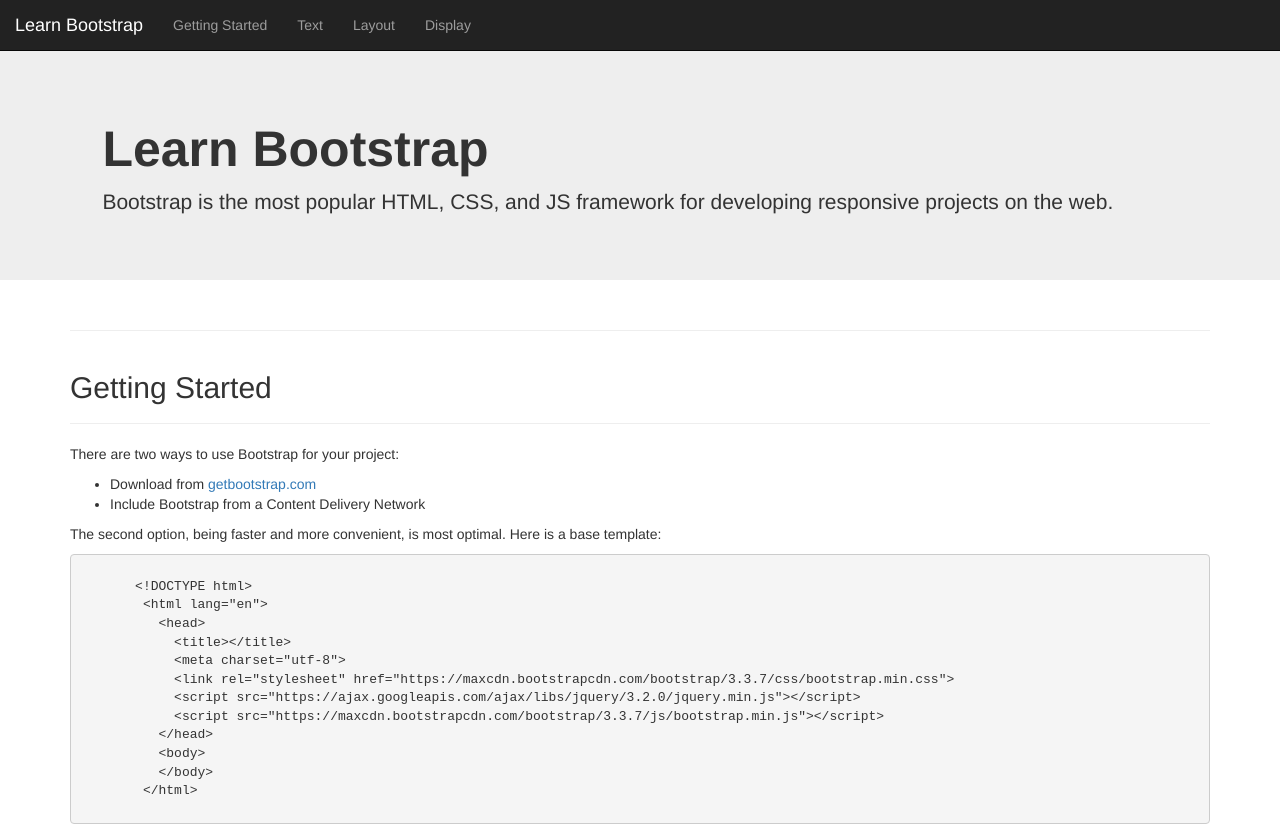
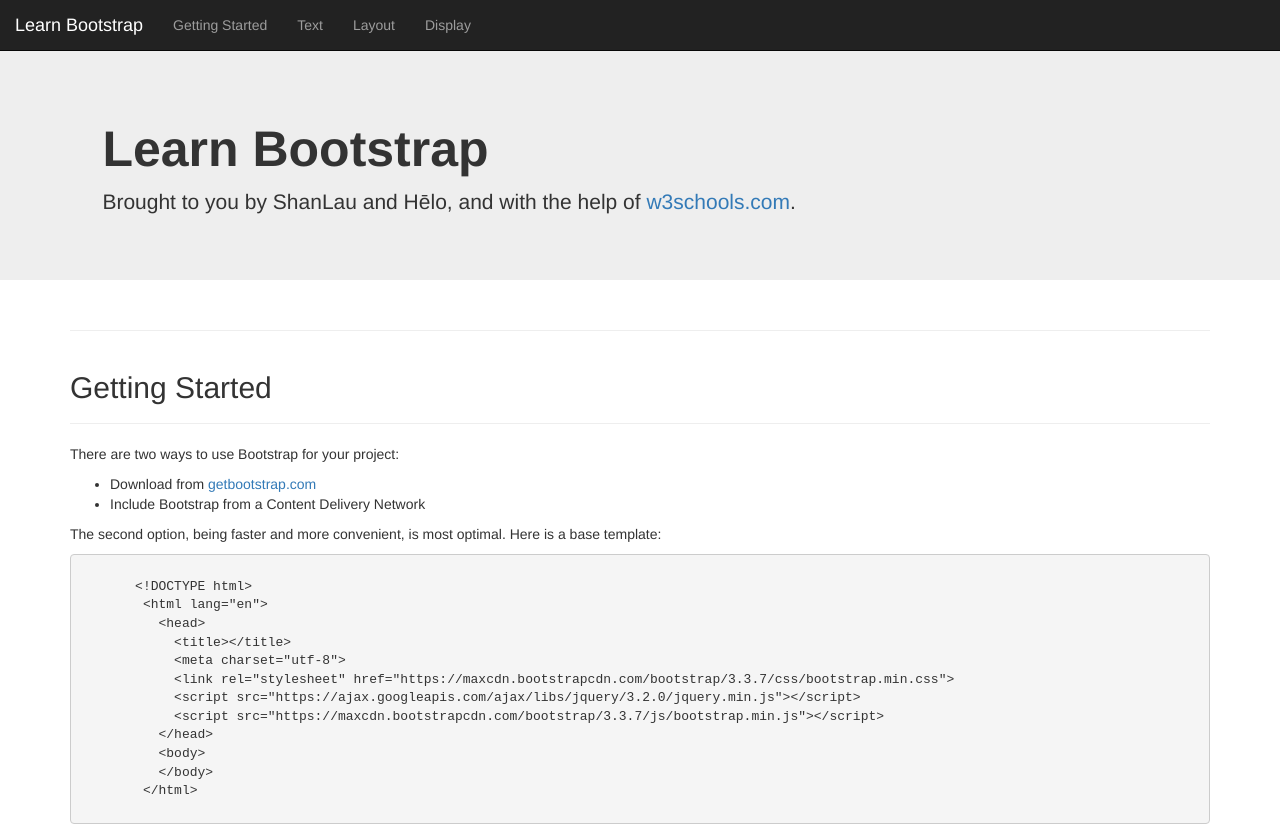
Before and after one commit to slau8/12-softdev, a plain HTML site: page index.html in a window 1280 px wide. Shown: the top 826 px of the page. Drawn offline with nearby package versions, Linux system fonts and the light colour scheme.

Commit message:
maybe done???

```diff
--- a/index.html
+++ b/index.html
@@ -26,7 +26,7 @@
     </nav>
     <div class="jumbotron" id="jumbo">
       <h1 id="title">Learn Bootstrap</h1>
-      <p>Bootstrap is the most popular HTML, CSS, and JS framework for developing responsive projects on the web.</p>
+      <p>Brought to you by ShanLau and H&#275;lo, and with the help of <a href="https://www.w3schools.com">w3schools.com</a>.</p>
     </div>
     <div class="container">
 
```
